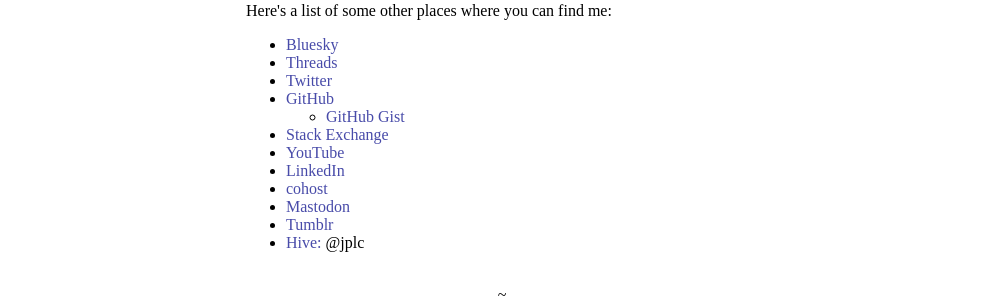
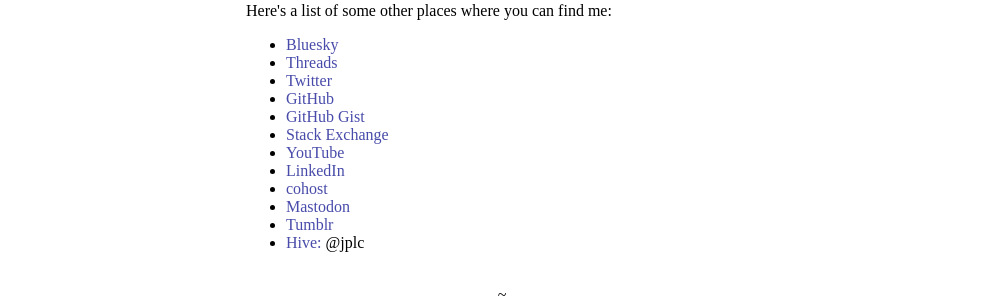
Before and after one commit to MultiversalNomad/multiversalnomad.github.io, a Jekyll site: the page built from index.html, in a window 1280 px wide. Shown: the part 529-829 px from the top of the page, without its empty margins (138-1141 px from the left). Built offline with Jekyll 4.4.1, drawn with Linux system fonts in a browser that asks for light colours.

Commit message:
Update index.html
Made the "GitHub Gist" link into its own line item instead of a sub-line item for the "GitHub" link.

```diff
--- a/index.html
+++ b/index.html
@@ -20,11 +20,10 @@ title: Home
     </li>
     <li>
         <a href="{{ gitHubUrl }}">GitHub</a>
-        <ul>
-            <li>
-                <a href="{{ gitHubGistUrl }}">GitHub Gist</a>
-            </li>
-        </ul>
+    </li>
+    <li>
+        <a href="{{ gitHubGistUrl }}">GitHub Gist</a>
+    </li>
     </li>
     <li>
         <a href="https://stackexchange.com/users/2123735/jplc">Stack Exchange</a>
```
